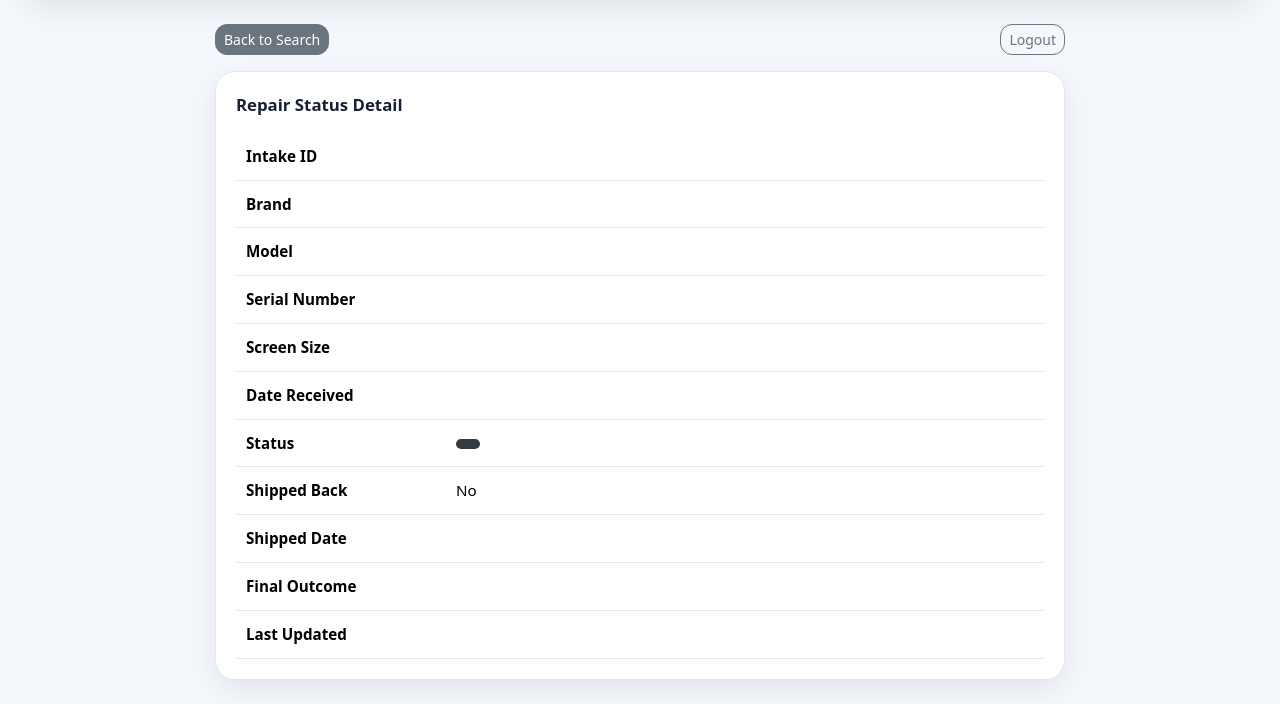
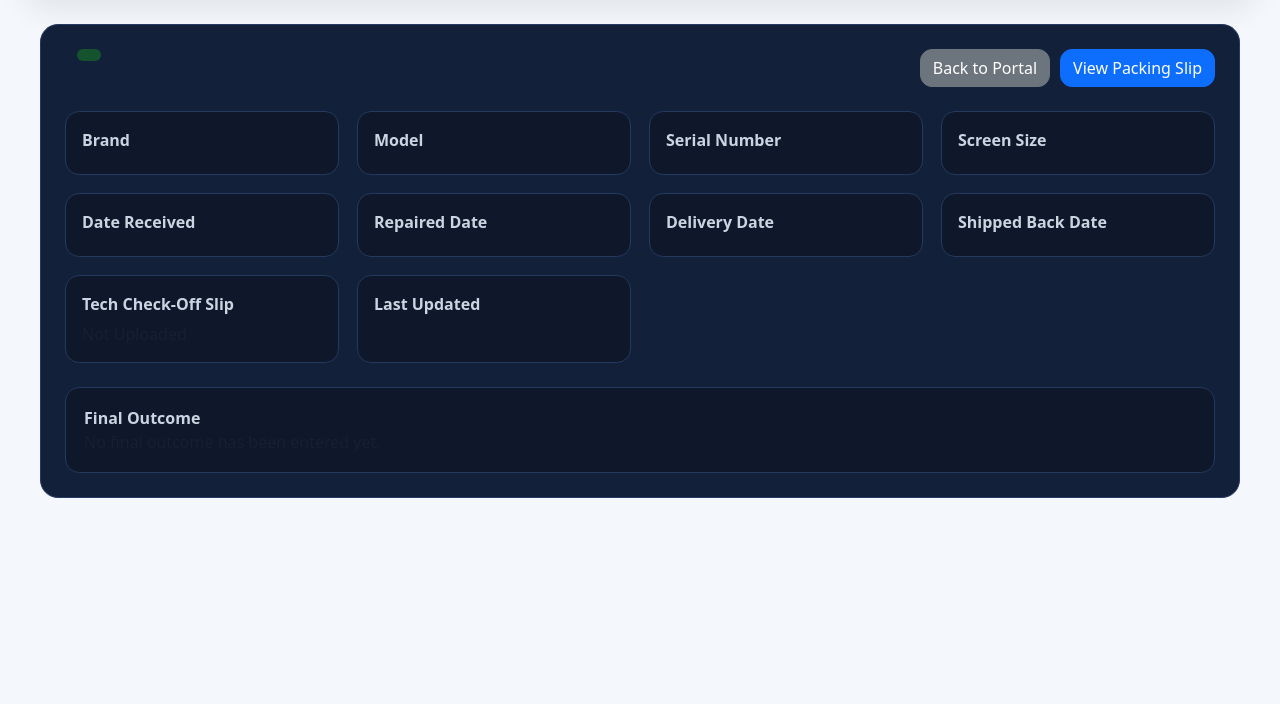
Before and after one commit to jralleman12A/pierson-repairs, a Flask app: template templates/customer_detail.html in a window 1280 px wide. Shown: the part 131-835 px from the top of the page. After the commit the page ends 629 px from the top, so only its background shows below. Run offline with Flask 3, Linux system fonts and the light colour scheme; the template is opened without the code that fills it, so the values that code supplies are empty.

Commit message:
Update customer_detail.html

```diff
--- a/templates/customer_detail.html
+++ b/templates/customer_detail.html
@@ -2,128 +2,199 @@
 
 {% block content %}
 <style>
-.customer-detail-wrap {
-    max-width: 850px;
+.customer-shell {
+    max-width: 1200px;
     margin: 0 auto;
+}
+
+.customer-detail-card {
+    background: #13203a;
+    border: 1px solid #263b63;
+    border-radius: 18px;
+    padding: 24px;
+}
+
+.customer-header {
+    display: flex;
+    justify-content: space-between;
+    align-items: flex-start;
+    gap: 16px;
+    flex-wrap: wrap;
+    margin-bottom: 24px;
+}
+
+.customer-title-line {
+    display: flex;
+    align-items: center;
+    gap: 12px;
+    flex-wrap: wrap;
+}
+
+.customer-title-line h1 {
+    margin: 0;
+    font-size: 32px;
+}
+
+.customer-subtitle {
+    color: #cbd5e1;
+    margin-top: 6px;
+}
+
+.customer-actions {
+    display: flex;
+    gap: 10px;
+    flex-wrap: wrap;
+}
+
+.customer-grid {
+    display: grid;
+    grid-template-columns: repeat(auto-fit, minmax(240px, 1fr));
+    gap: 18px;
+}
+
+.customer-box {
+    background: #0f172a;
+    border: 1px solid #23395d;
+    border-radius: 14px;
+    padding: 16px;
+}
+
+.customer-box strong {
+    color: #cbd5e1;
+    display: block;
+    margin-bottom: 6px;
+}
+
+.customer-box p {
+    margin: 0;
 }
 
 .customer-status {
     display: inline-block;
-    padding: 5px 12px;
+    padding: 6px 12px;
     border-radius: 999px;
-    font-size: 13px;
+    font-size: 12px;
     font-weight: 700;
+    background: #14532d;
+    color: #bbf7d0;
 }
 
-.customer-status-awaiting { background: #5c3d00; color: #ffd166; }
-.customer-status-repair { background: #123b66; color: #8ecaff; }
-.customer-status-parts { background: #4b2d63; color: #d7a8ff; }
-.customer-status-complete { background: #1e5c35; color: #b7ffd0; }
-.customer-status-scrapped { background: #5b1d1d; color: #ffb3b3; }
-.customer-status-default { background: #343a40; color: #ffffff; }
+.customer-final {
+    margin-top: 24px;
+    background: #0f172a;
+    border: 1px solid #23395d;
+    border-radius: 14px;
+    padding: 18px;
+}
 
-.customer-meta th {
-    width: 210px;
+.customer-final strong {
+    color: #cbd5e1;
+}
+
+.customer-final p {
+    margin-bottom: 0;
+}
+
+.btn-green {
+    background: #198754 !important;
+    color: white !important;
 }
 </style>
 
-<div class="customer-detail-wrap">
+<div class="customer-shell">
+    <div class="customer-detail-card">
 
-    <div class="mb-3 d-flex justify-content-between align-items-center flex-wrap gap-2">
-        <a href="{{ url_for('customer_portal', search=unit['serial_number']) }}" class="btn btn-secondary btn-sm">
-            Back to Search
-        </a>
+        <div class="customer-header">
+            <div>
+                <div class="customer-title-line">
+                    <h1>{{ unit["intake_id"] or "" }}</h1>
+                    <span class="customer-status">{{ unit["status"] or "" }}</span>
+                </div>
+                <div class="customer-subtitle">
+                    {{ unit["brand"] or "" }} {{ unit["model"] or "" }}
+                </div>
+            </div>
 
-        <a href="{{ url_for('customer_logout') }}" class="btn btn-outline-secondary btn-sm">
-            Logout
-        </a>
-    </div>
+            <div class="customer-actions">
+                <a href="{{ url_for('customer_portal', search=unit['serial_number']) }}" class="btn btn-secondary">
+                    Back to Portal
+                </a>
 
-    <div class="card card-clean">
-        <div class="card-body">
-            <div class="section-title mb-3">Repair Status Detail</div>
+                <a href="{{ url_for('customer_packing_slip', unit_id=unit['id']) }}" class="btn btn-primary">
+                    View Packing Slip
+                </a>
 
-            <table class="table customer-meta">
-                <tr>
-                    <th>Intake ID</th>
-                    <td><strong>{{ unit["intake_id"] }}</strong></td>
-                </tr>
+                {% if unit["checkoff_file"] %}
+                    <a href="{{ url_for('customer_checkoff_file', unit_id=unit['id']) }}" target="_blank" class="btn btn-green">
+                        View Check-Off Slip
+                    </a>
+                {% endif %}
+            </div>
+        </div>
 
-                <tr>
-                    <th>Brand</th>
-                    <td>{{ unit["brand"] or "" }}</td>
-                </tr>
+        <div class="customer-grid">
+            <div class="customer-box">
+                <strong>Brand</strong>
+                <p>{{ unit["brand"] or "" }}</p>
+            </div>
 
-                <tr>
-                    <th>Model</th>
-                    <td>{{ unit["model"] or "" }}</td>
-                </tr>
+            <div class="customer-box">
+                <strong>Model</strong>
+                <p>{{ unit["model"] or "" }}</p>
+            </div>
 
-                <tr>
-                    <th>Serial Number</th>
-                    <td>{{ unit["serial_number"] or "" }}</td>
-                </tr>
+            <div class="customer-box">
+                <strong>Serial Number</strong>
+                <p>{{ unit["serial_number"] or "" }}</p>
+            </div>
 
-                <tr>
-                    <th>Screen Size</th>
-                    <td>{{ unit["screen_size"] or "" }}</td>
-                </tr>
+            <div class="customer-box">
+                <strong>Screen Size</strong>
+                <p>{{ unit["screen_size"] or "" }}</p>
+            </div>
 
-                <tr>
-                    <th>Date Received</th>
-                    <td>{{ unit["date_received"] or "" }}</td>
-                </tr>
+            <div class="customer-box">
+                <strong>Date Received</strong>
+                <p>{{ unit["date_received"] or "" }}</p>
+            </div>
 
-                <tr>
-                    <th>Status</th>
-                    <td>
-                        {% set status = unit["status"] or "" %}
+            <div class="customer-box">
+                <strong>Repaired Date</strong>
+                <p>{{ unit["repaired_date"] or "" }}</p>
+            </div>
 
-                        {% if status == "Awaiting Diagnosis" %}
-                            <span class="customer-status customer-status-awaiting">{{ status }}</span>
-                        {% elif status == "In Repair" %}
-                            <span class="customer-status customer-status-repair">{{ status }}</span>
-                        {% elif status == "Waiting on Parts" %}
-                            <span class="customer-status customer-status-parts">{{ status }}</span>
-                        {% elif status == "Completed" %}
-                            <span class="customer-status customer-status-complete">{{ status }}</span>
-                        {% elif status == "Shipped Back to MCPS" %}
-                            <span class="customer-status customer-status-complete">{{ status }}</span>
-                        {% elif status == "Scrapped" %}
-                            <span class="customer-status customer-status-scrapped">{{ status }}</span>
-                        {% else %}
-                            <span class="customer-status customer-status-default">{{ status }}</span>
-                        {% endif %}
-                    </td>
-                </tr>
+            <div class="customer-box">
+                <strong>Delivery Date</strong>
+                <p>{{ unit["delivery_date"] or "" }}</p>
+            </div>
 
-                <tr>
-                    <th>Shipped Back</th>
-                    <td>
-                        {% if unit["shipped_back_mcps"] %}
-                            Yes
-                        {% else %}
-                            No
-                        {% endif %}
-                    </td>
-                </tr>
+            <div class="customer-box">
+                <strong>Shipped Back Date</strong>
+                <p>{{ unit["shipped_back_date"] or "" }}</p>
+            </div>
 
-                <tr>
-                    <th>Shipped Date</th>
-                    <td>{{ unit["shipped_back_date"] or "" }}</td>
-                </tr>
+            <div class="customer-box">
+                <strong>Tech Check-Off Slip</strong>
+                <p>
+                    {% if unit["checkoff_file"] %}
+                        On File
+                    {% else %}
+                        Not Uploaded
+                    {% endif %}
+                </p>
+            </div>
 
-                <tr>
-                    <th>Final Outcome</th>
-                    <td>{{ unit["final_outcome"] or "" }}</td>
-                </tr>
+            <div class="customer-box">
+                <strong>Last Updated</strong>
+                <p>{{ unit["updated_at"] or "" }}</p>
+            </div>
+        </div>
 
-                <tr>
-                    <th>Last Updated</th>
-                    <td>{{ unit["updated_at"] or "" }}</td>
-                </tr>
-            </table>
+        <div class="customer-final">
+            <strong>Final Outcome</strong>
+            <p>{{ unit["final_outcome"] or "No final outcome has been entered yet." }}</p>
         </div>
+
     </div>
 </div>
 {% endblock %}
```
